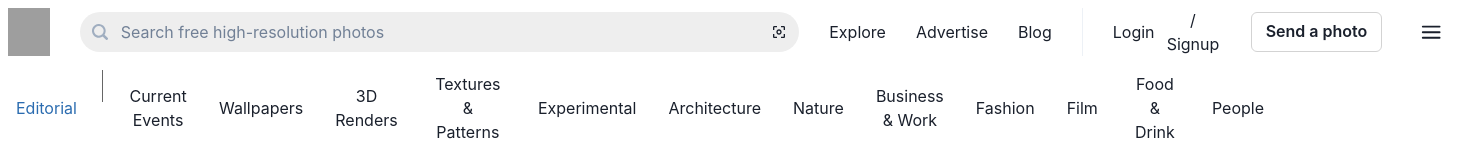
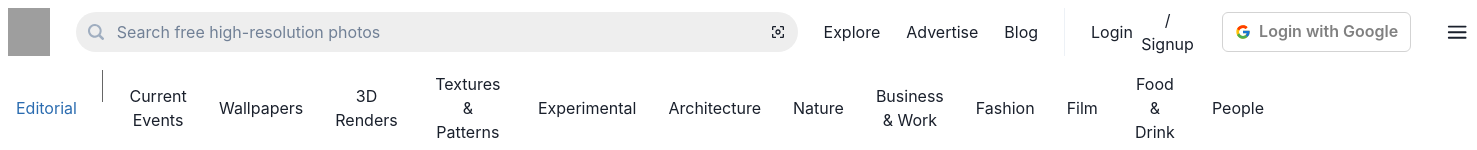
Before and after one commit to deepRaj06/unsplash-Clone, a React (Create React App) app in the folder unsplash-clone/: page / in a window 1280 px wide. Shown: the top 150 px of the page, 1477 px wide, since content can reach past the window. Built offline with nearby package versions, Linux system fonts and the light colour scheme; no server answers; grey boxes are pictures that could not be loaded.

Commit message:
server url changed in login and signup and firebase login with google added in navbar

```diff
--- a/unsplash-clone/package.json
+++ b/unsplash-clone/package.json
@@ -11,6 +11,7 @@
     "@testing-library/react": "^13.3.0",
     "@testing-library/user-event": "^13.5.0",
     "axios": "^0.27.2",
+    "firebase": "^9.14.0",
     "framer-motion": "^6.5.1",
     "json-server": "^0.17.0",
     "react": "^18.2.0",
--- a/unsplash-clone/src/Components/Navbar.jsx
+++ b/unsplash-clone/src/Components/Navbar.jsx
@@ -9,11 +9,6 @@ import {
   Icon,
   IconButton,
   Image,
-  Input,
-  InputGroup,
-  InputLeftElement,
-  InputRightElement,
-  MenuButton,
   Select,
   Spacer,
   Text,
@@ -23,49 +18,49 @@ import {
   Popover,
   PopoverTrigger,
   PopoverContent,
-  PopoverHeader,
   PopoverBody,
-  PopoverFooter,
-  PopoverArrow,
-  PopoverCloseButton,
-  PopoverAnchor,
 } from "@chakra-ui/react";
-import {
-  PhoneIcon,
-  HamburgerIcon,
-  CheckIcon,
-  Search2Icon,
-  ChevronDownIcon,
-} from "@chakra-ui/icons";
-import { MdCenterFocusWeak } from "react-icons/md";
+import { HamburgerIcon } from "@chakra-ui/icons";
 import { Stack, HStack, VStack } from "@chakra-ui/react";
-import { Link } from "react-router-dom";
+import { Link, useNavigate } from "react-router-dom";
 import { BsTwitter, BsFacebook, BsInstagram } from "react-icons/bs";
-import {
-  Menu,
-  MenuList,
-  MenuItem,
-  MenuItemOption,
-  MenuGroup,
-  MenuOptionGroup,
-  MenuDivider,
-} from "@chakra-ui/react";
 import { BiUserCircle } from "react-icons/bi";
-
 import { AuthContext } from "../Context/AuthContext";
 import NavbarSearchBar from "./Navbar_SearchBar_Component/NavbarSearchBar";
-// import signupInfo from "../db.json";
-// import signupInfo from "../../../../fake-restful-api/db.json";
 import axios from "axios";
+import { FcGoogle } from "react-icons/fc";
+import { auth, provider } from "../Firebase/config";
+import { signInWithPopup } from "firebase/auth";
 
 const Navbar = () => {
+  const [value, setValue] = useState("");
+  const navigate = useNavigate();
   const { isAuth } = useContext(AuthContext);
-// console.log(signupInfo.signupInfo.length === 0)
-  // console.log(signupInfo.signupInfo === null ? 'YES' : 'NO');
-
   const [signUpDetails, setSignUpDetails] = useState([]);
 
+  const handleGoogleLogin = () => {
+    signInWithPopup(auth, provider)
+      .then((data) => {
+        setValue(data.user.displayName);
+        localStorage.setItem("unsplash_userName", data.user.displayName);
+        if (value) {
+          navigate("/");
+        }
+      })
+      .catch((error) => {
+        navigate("/login");
+      });
+  };
+
+  const userDet = localStorage.getItem("unsplash_userName");
+
+  const handleLogout = () => {
+    localStorage.clear();
+    navigate("/");
+  };
+
   useEffect(() => {
+    setValue(localStorage.getItem("unsplash_userName"));
     axios({
       // url: 'http://localhost:3004/signupInfo',
       url: "https://shrouded-hamlet-12771.herokuapp.com/signupInfo",
@@ -79,7 +74,7 @@ const Navbar = () => {
     <>
       <Box p={2}>
         <Flex>
-          <HStack spacing="30px">
+          <HStack spacing="26px">
             <Link to="/">
               <Image
                 w="44px"
@@ -98,17 +93,17 @@ const Navbar = () => {
               <Link to="/blog">Blog</Link>
             </Text>
             <Divider orientation="vertical" />
-            {!isAuth ? (
-              <HStack spacing="10px">
+            {!isAuth && userDet === null ? (
+              <HStack spacing="6px">
                 <Text>
                   <Link to="/login">Login</Link>
                 </Text>
-                {/* <Text>/</Text> */}
                 <Text>
                   {
-                    // signupInfo.signupInfo === null || '' || signupInfo.signupInfo.length === 0 ? (
-                      signUpDetails === null || '' || signUpDetails.length === 0 ? (
-                      <Link to="/signup"> /  Signup</Link>
+                    signUpDetails === null ||
+                    "" ||
+                    signUpDetails.length === 0 ? (
+                      <Link to="/signup"> / Signup</Link>
                     ) : (
                       <Tooltip
                         label="Hurray! SignUp Done Please Login🙂"
@@ -122,8 +117,18 @@ const Navbar = () => {
                 </Text>
               </HStack>
             ) : (
-              <Icon ml="2rem" mr="2rem" w={6} h={6} as={BiUserCircle}></Icon>
-            )}
+              <>
+                {userDet === "" || userDet === null ? (
+                  <Icon
+                    ml="2rem"
+                    mr="2rem"
+                    w={6}
+                    h={6}
+                    as={BiUserCircle}
+                  ></Icon>
+                ) : (
+                  <>
+                    <Text>Welcome {userDet}</Text>
                     <Button
                       _hover={{
                         borderColor: "#000",
@@ -132,9 +137,31 @@ const Navbar = () => {
                       colorScheme="whitesmoke"
                       variant="outline"
                       borderColor="lightgrey"
+                      onClick={handleLogout}
                     >
-              Send a photo
+                      Logout
                     </Button>
+                  </>
+                )}
+              </>
+            )}
+            {!isAuth && userDet === null ? (
+              <Button
+                leftIcon={<FcGoogle />}
+                _hover={{
+                  borderColor: "#000",
+                  boxShadow: "0 1px 1px #0000000a",
+                }}
+                colorScheme="whitesmoke"
+                variant="outline"
+                borderColor="lightgrey"
+                onClick={handleGoogleLogin}
+              >
+                <Text color="grey">Login with Google</Text>
+              </Button>
+            ) : (
+              ""
+            )}
 
             <Popover placement="bottom-end">
               <PopoverTrigger>
--- /dev/null
+++ b/unsplash-clone/src/Firebase/config.js
@@ -0,0 +1,18 @@
+import { initializeApp } from "firebase/app";
+import {getAuth, GoogleAuthProvider} from 'firebase/auth';
+
+const firebaseConfig = {
+  apiKey: "AIzaSyCnk7vGChNBiUnvCozT3GEd13haUTKdE80",
+  authDomain: "unsplash-clone-auth.firebaseapp.com",
+  projectId: "unsplash-clone-auth",
+  storageBucket: "unsplash-clone-auth.appspot.com",
+  messagingSenderId: "213862158734",
+  appId: "1:213862158734:web:9bd7cad2b19819946d54df"
+};
+
+// Initialize Firebase
+const app = initializeApp(firebaseConfig);
+const auth = getAuth(app);
+const provider = new GoogleAuthProvider();
+
+export {auth, provider};
--- a/unsplash-clone/src/Pages/Login.jsx
+++ b/unsplash-clone/src/Pages/Login.jsx
@@ -50,17 +50,20 @@ const Login = () => {
   useEffect(() => {
     axios({
       // url: 'http://localhost:3004/signupInfo',
-      url: "https://shrouded-hamlet-12771.herokuapp.com/signupInfo",
+      // url: "https://shrouded-hamlet-12771.herokuapp.com/signupInfo",
+      url: "https://unsplashlonerailwayserver-production.up.railway.app/signupInfo",
       method: "GET",
     }).then((res) => {
+      console.log(res)
       setSignUpDetails([...signUpDetails, ...res.data]);
     });
   }, []);
 
   const handleSubmit = (e) => {
     e.preventDefault();
-
     if (form.email !== "" && form.password !== "") {
+      console.log(signUpDetails)
+      console.log(form)
       signUpDetails.map((creds) => {
         if (
           creds.email === form.email &&
--- a/unsplash-clone/src/Pages/Signup.jsx
+++ b/unsplash-clone/src/Pages/Signup.jsx
@@ -96,7 +96,8 @@ const Signup = () => {
     e.preventDefault();
     axios({
       // url: 'http://localhost:3004/signupInfo',
-      url: 'https://shrouded-hamlet-12771.herokuapp.com/signupInfo',
+      // url: 'https://shrouded-hamlet-12771.herokuapp.com/signupInfo',
+      url: 'https://unsplashlonerailwayserver-production.up.railway.app/signupInfo',
       method: 'POST',
       data: {...signUpInfos}
     })
```
Also changed, not shown: 1 other file (tests, documents, lock files or other folders). Lines whose indentation alone changed are shown as unchanged.
